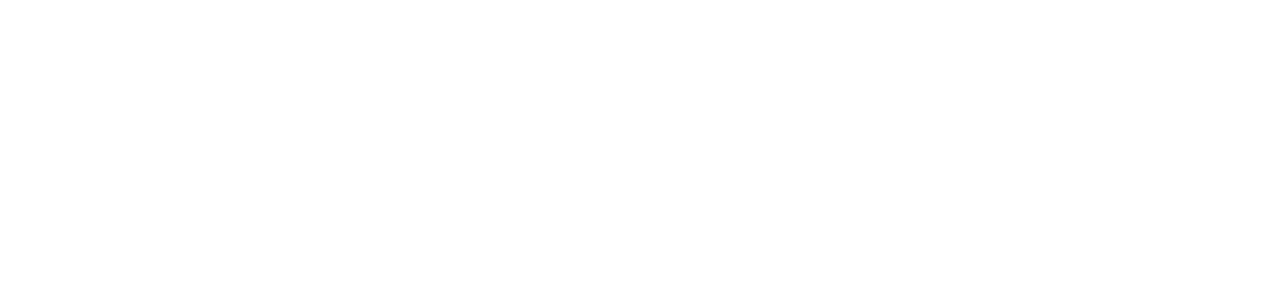
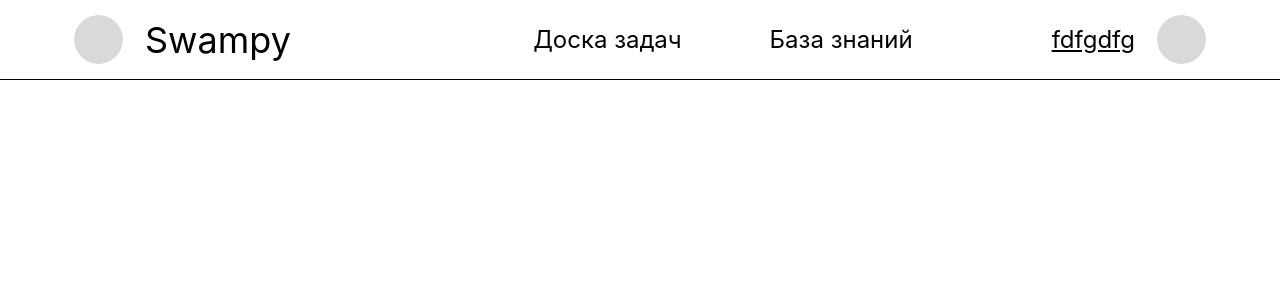
Before and after one commit to alebedev85/Swampy, a React (Create React App) app: page / in a window 1280 px wide. Shown: the top 300 px of the page. Built offline with nearby package versions, Linux system fonts and the light colour scheme.

Commit message:
feat: доделал header

```diff
--- a/package.json
+++ b/package.json
@@ -8,6 +8,7 @@
     "@testing-library/user-event": "^13.5.0",
     "react": "^18.2.0",
     "react-dom": "^18.2.0",
+    "react-router-dom": "^6.19.0",
     "react-scripts": "5.0.1",
     "web-vitals": "^2.1.4"
   },
--- a/src/Components/App/App.js
+++ b/src/Components/App/App.js
@@ -1,9 +1,11 @@
 
 import './App.scss';
+import Header from '../Header/Header'
 
 function App() {
   return (
     <div className="page">
+      <Header />
     </div>
   );
 }
--- a/src/Components/App/App.scss
+++ b/src/Components/App/App.scss
@@ -11,6 +11,7 @@
 .link{
   margin: 0;
   padding: 0;
+  color: inherit;
   text-decoration: none;
 }
 
--- a/src/Components/Header/Header.js
+++ b/src/Components/Header/Header.js
@@ -1,14 +1,18 @@
 import styles from './Header.module.scss';
 import { Link } from 'react-router-dom';
 import NavBar from '../NavBar/NavBar'
+import logo from '../../Image/Ellipse 1.png'
 
-function Header({logo}){
+function Header(){
   return(
 <header className={styles.header}>
         <Link to={'/'} className={`link ${styles.link}`}>
-          <img src={logo} className='logo' alt='Логотип сайта' />
+          <img src={logo} className={styles.link__img} alt='Логотип сайта' />
+          <p className={styles.link__text}>Swampy</p>
         </Link>
-        <NavBar />
+        <NavBar
+        name={'fdfgdfg'}
+        icon={logo}/>
       </header>
   )
 }
--- a/src/Components/Header/Header.module.scss
+++ b/src/Components/Header/Header.module.scss
@@ -0,0 +1,31 @@
+.header {
+  padding: 0 74px;
+  box-sizing: border-box;
+  display: flex;
+  justify-content: space-between;
+  height: 80px;
+  width: 100%;
+  border-bottom: 1px solid #000;
+
+}
+
+.link {
+  display: flex;
+  gap: 22px;
+  align-items: center;
+
+  &__img {
+    width: 49px;
+    height: 49px;
+    border-radius: 50%;
+  }
+
+  &__text {
+    padding: 0;
+    margin: 0;
+    font-size: 36px;
+    font-style: normal;
+    font-weight: 400;
+    line-height: normal;
+  }
+}
--- a/src/Components/NavBar/NavBar.js
+++ b/src/Components/NavBar/NavBar.js
@@ -3,8 +3,8 @@
 
 function NavBar({ icon, name }) {
   return (
-    <nav className='navbar navbar_gap_48 navbar_padding-right_9'>
-      <ul className='navbar__links hidden'>
+    <nav className={styles.navbar}>
+      <ul className={`list ${styles.list}`}>
         <li>
           <NavLink
             to={'/tasks'}
@@ -21,7 +21,7 @@
         </li>
       </ul>
       <NavLink to={'/profile'} className={`button ${styles.button}`}>
-        <p className={styles.button__text}>
+        <p className={`link ${styles.button__text}`}>
           {name}
         </p>
         <img
@@ -29,8 +29,8 @@
           src={icon}
           alt='Иконка пользователя' />
       </NavLink>
-      </nav>
-      )
+    </nav>
+  )
 }
 
-      export default NavBar;
+export default NavBar;
--- a/src/Components/NavBar/NavBar.module.scss
+++ b/src/Components/NavBar/NavBar.module.scss
@@ -0,0 +1,39 @@
+.navbar {
+  display: flex;
+  align-items: center;
+  gap: 139px;
+}
+
+.list {
+  display: flex;
+  align-items: center;
+  gap: 88px;
+}
+
+.link {
+  margin: 0;
+  padding: 0;
+  font-size: 24px;
+  font-style: normal;
+  font-weight: 400;
+  line-height: normal;
+}
+
+.button {
+  display: flex;
+  align-items: center;
+  gap: 22px;
+
+  &__text {
+    font-size: 24px;
+    font-style: normal;
+    font-weight: 400;
+    line-height: normal;
+  }
+
+  &__icon {
+    width: 49px;
+    height: 49px;
+    border-radius: 50%;
+  }
+}
--- a/src/index.js
+++ b/src/index.js
@@ -1,11 +1,14 @@
 import React from 'react';
 import ReactDOM from 'react-dom/client';
+import { BrowserRouter } from 'react-router-dom';
 import './index.scss';
 import App from './Components/App/App';
 
 const root = ReactDOM.createRoot(document.getElementById('root'));
 root.render(
   <React.StrictMode>
-    <App />
+    <BrowserRouter>
+      <App />
+    </BrowserRouter>
   </React.StrictMode>
 );
```
Also changed, not shown: src/Image/Ellipse 1.png (added), 1 other file (tests, documents, lock files or other folders).
